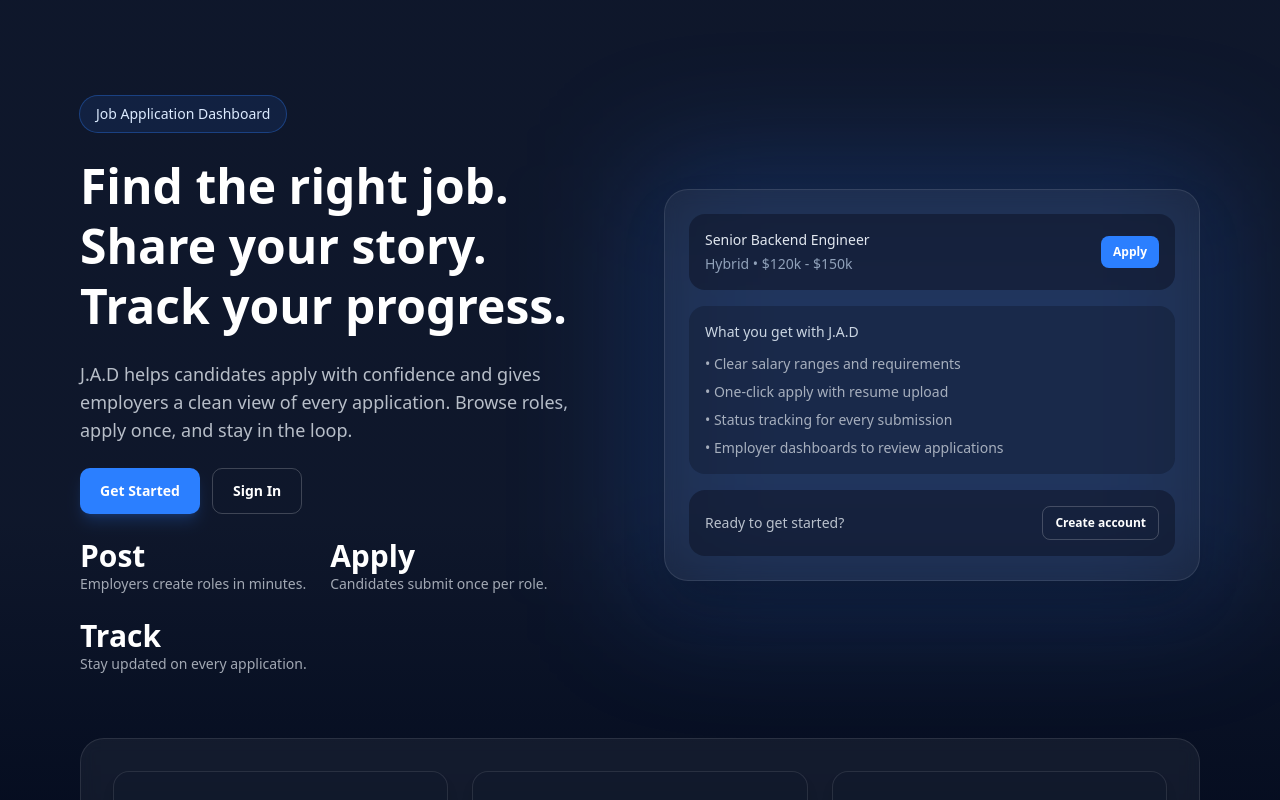
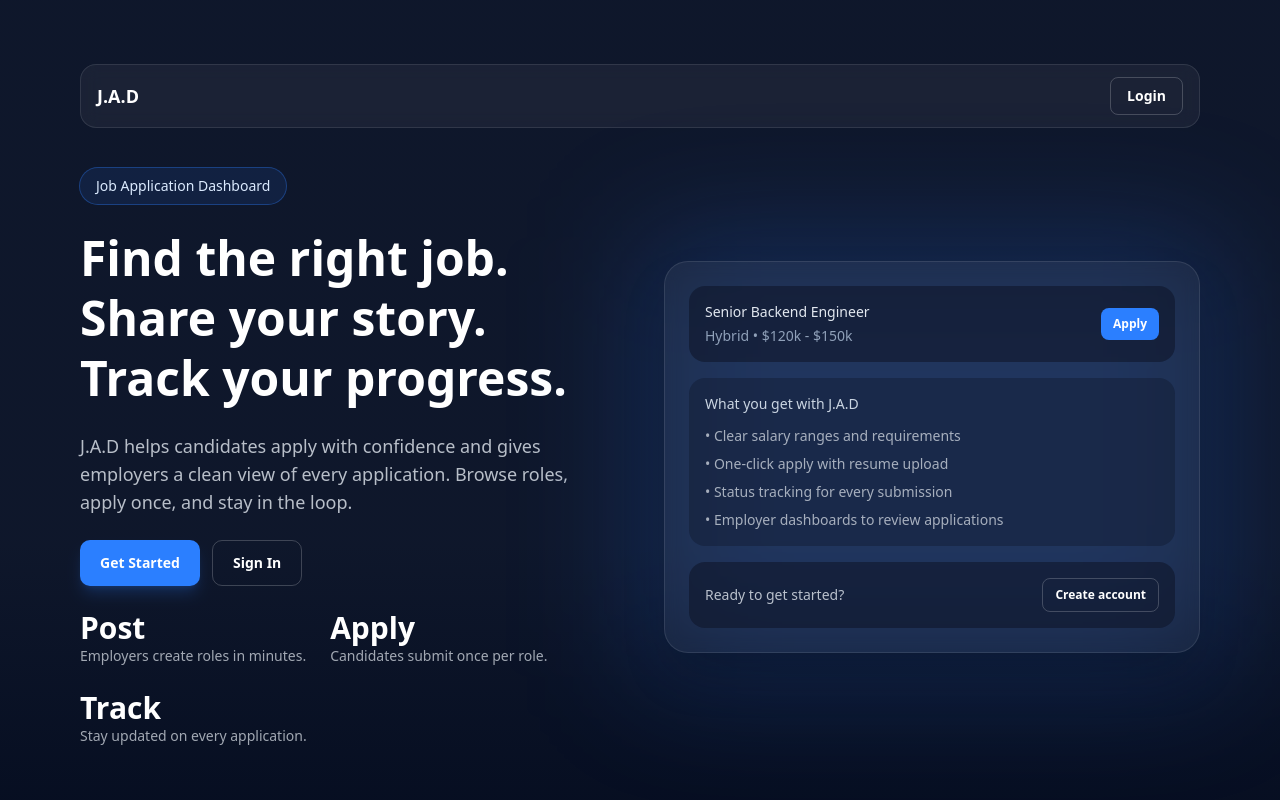
Before and after one commit to Oluwaniphise/job-board-front-end, a Next.js app: page / in a window 1280 px wide. Shown: the top 800 px of the page. Built offline with nearby package versions, Linux system fonts and the light colour scheme; no server answers.

Commit message:
feat: remove console logs and improve user authentication flow

```diff
--- a/app/auth/login/page.tsx
+++ b/app/auth/login/page.tsx
@@ -1,6 +1,6 @@
 "use client";
 
-import * as React from "react";
+import React, { useEffect } from "react";
 import { useForm } from "react-hook-form";
 import { zodResolver } from "@hookform/resolvers/zod";
 
@@ -13,6 +13,7 @@ import toast from "react-hot-toast";
 import { useRouter } from "next/navigation";
 import { FiLoader } from "react-icons/fi";
 import { useUserStore } from "../../store/useUserStore";
+import { getAccessToken } from "@/app/utils/authUtils";
 
 const LoginPage: React.FC = () => {
   const searchParams = useSearchParams();
@@ -22,18 +23,6 @@ const LoginPage: React.FC = () => {
   });
 
   const { setUser } = useUserStore();
-  const accessToken = useUserStore((state) => state.accessToken);
-  const initialize = useUserStore((state) => state.initialize);
-
-  React.useEffect(() => {
-    initialize();
-  }, [initialize]);
-
-  React.useEffect(() => {
-    if (accessToken) {
-      router.replace("/dashboard");
-    }
-  }, [accessToken, router]);
 
   const {
     register,
@@ -59,13 +48,13 @@ const LoginPage: React.FC = () => {
 
       setUser(data.user, data.accessToken);
 
-      if (searchParams.get("r")) {
-        router.push(`/${searchParams.get("r")}`);
+      const next = searchParams.get("next");
+      if (next) {
+        router.push(`/${next}`);
       } else {
         router.push("/dashboard");
       }
       toast.success("Login successful!");
-      console.log(data);
     },
     onError: (error) => {
       // @ts-ignore
--- a/app/auth/signup/page.tsx
+++ b/app/auth/signup/page.tsx
@@ -33,7 +33,6 @@ const SignUpPage: React.FC = () => {
   } = useMutation({
     mutationFn: authService.register,
     onSuccess: ({ data }) => {
-      console.log(data);
       toast.success("Registration successful! Please log in.");
 
       setInterval(() => {
@@ -44,17 +43,10 @@ const SignUpPage: React.FC = () => {
       // @ts-ignore
       setIsLogError({ message: error.response.data.message });
       // @ts-ignore
-      toast.error(error.response.data.message);
+      toast.error(error?.response.data.message);
     },
     onSettled: () => {},
   });
-
-  useEffect(() => {
-    const subscription = watch((formData) => {
-      console.log("Full Form State:", { values: formData, errors, isValid });
-    });
-    return () => subscription.unsubscribe();
-  }, [watch, errors, isValid]);
 
   const isFormLoading = localSignupIsPending;
 
--- a/app/dashboard/layout.tsx
+++ b/app/dashboard/layout.tsx
@@ -6,6 +6,7 @@ import { usePathname, useRouter } from "next/navigation";
 import { FiMenu, FiX } from "react-icons/fi";
 import AuthGuard from "../components/AuthGuard";
 import { useUserStore } from "../store/useUserStore";
+import { getAccessToken } from "../utils/authUtils";
 
 interface DashboardLayoutProps {
   children: ReactNode;
--- a/app/page.tsx
+++ b/app/page.tsx
@@ -1,4 +1,8 @@
+"use client";
+
 import Link from "next/link";
+import { useEffect } from "react";
+import { useUserStore } from "./store/useUserStore";
 
 const features = [
   {
@@ -19,9 +23,42 @@ const features = [
 ];
 
 export default function Home() {
+  const user = useUserStore((state) => state.user);
+  const initialize = useUserStore((state) => state.initialize);
+
+  useEffect(() => {
+    initialize();
+  }, [initialize]);
+
   return (
     <main className="min-h-screen bg-gradient-to-b from-slate-900 via-slate-900 to-slate-950 text-white">
-      <div className="mx-auto max-w-6xl px-4 py-16 lg:py-24">
+      <div className="mx-auto max-w-6xl px-4 py-10 lg:py-16">
+        <header className="mb-10 flex items-center justify-between rounded-2xl border border-white/10 bg-white/5 px-4 py-3 backdrop-blur">
+          <Link
+            href="/"
+            className="text-lg font-semibold text-white hover:text-blue-200 transition"
+          >
+            J.A.D
+          </Link>
+          <div className="flex items-center gap-3 text-sm">
+            {user ? (
+              <Link
+                href="/dashboard"
+                className="rounded-md bg-blue-500 px-4 py-2 font-semibold text-white hover:bg-blue-600 transition"
+              >
+                Dashboard
+              </Link>
+            ) : (
+              <Link
+                href="/auth/login"
+                className="rounded-md border border-white/20 px-4 py-2 font-semibold text-white hover:border-white/40 hover:bg-white/5 transition"
+              >
+                Login
+              </Link>
+            )}
+          </div>
+        </header>
+
         <div className="grid items-center gap-12 lg:grid-cols-2">
           <div className="space-y-6">
             <div className="inline-flex items-center gap-2 rounded-full bg-blue-500/10 px-4 py-2 text-sm font-medium text-blue-100 ring-1 ring-blue-500/40">
--- a/app/signup/page.tsx
+++ b/app/signup/page.tsx
@@ -33,7 +33,6 @@ const SignUpPage: React.FC = () => {
   } = useMutation({
     mutationFn: authService.register,
     onSuccess: ({ data }) => {
-      console.log(data);
       toast.success("Registration successful! Please log in.");
 
       setInterval(() => {
@@ -50,9 +49,7 @@ const SignUpPage: React.FC = () => {
   });
 
   useEffect(() => {
-    const subscription = watch((formData) => {
-      console.log("Full Form State:", { values: formData, errors, isValid });
-    });
+    const subscription = watch((formData) => {});
     return () => subscription.unsubscribe();
   }, [watch, errors, isValid]);
 
--- a/app/utils/axios-client.ts
+++ b/app/utils/axios-client.ts
@@ -15,7 +15,6 @@ axiosClient.interceptors.request.use(async (config) => {
       config.headers.Authorization = `Bearer ${token}`;
     }
   } catch (error) {
-    console.log(error);
   }
   return config;
 });
```
Also changed, not shown: app/auth/google/callback/page.tsx (+0 -11 lines).
